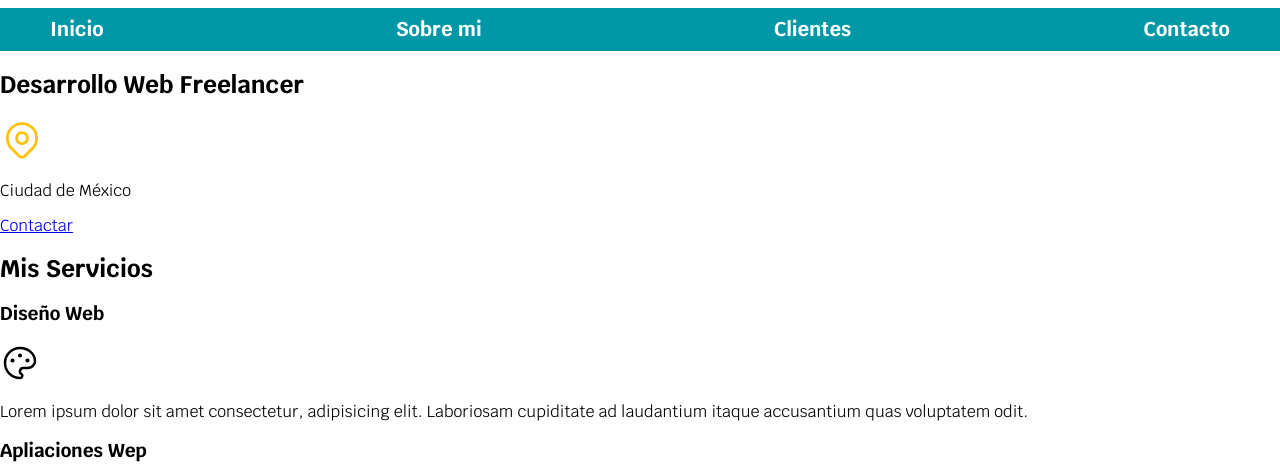
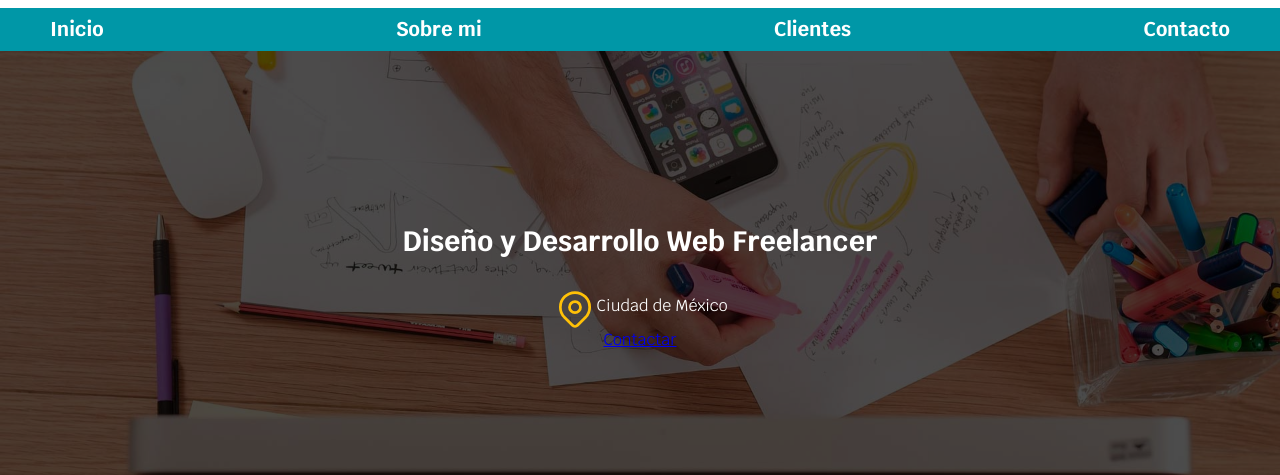
Before and after one commit to Werewolf1200/Freelancer-Site, a website: page index.html in a window 1280 px wide. Shown: the part 87-562 px from the top of the page. Drawn offline with Linux system fonts and the light colour scheme.

Commit message:
Añadiendo estilo CSS a la seccion Hero (Header)

```diff
--- a/css/styles.css
+++ b/css/styles.css
@@ -8,16 +8,33 @@
 
 html {
     font-size: 62.5%;
+    box-sizing: border-box;
 }
+
+*, *:before, *:after {
+    box-sizing: inherit;
+  }
 
 body {
     font-size: 16px; /* 1rem = 10px */
     font-family: 'Krub', sans-serif;
 }
 
-.titulo {
+h1 {
+    font-size: 3.8rem;
+}
+
+h2 {
+    font-size: 2.8rem;
+}
+
+h3 {
+    font-size: 1.8rem;
+}
+
+h1, h2, h3 {
     text-align: center;
-    font-size: 3.8rem;
+
 }
 
 .titulo span {
@@ -25,7 +42,7 @@ body {
 }
 
 .contenedor {
-    width: 120rem;
+    max-width: 120rem;
     margin: 0 auto;
 }
 
@@ -35,7 +52,15 @@ body {
 
 .navegacion-principal {
     display: flex;
-    justify-content: space-between;
+    flex-direction: column;
+    align-items: center;
+}
+
+@media (min-width: 768px) {
+    .navegacion-principal {
+        flex-direction: row;
+        justify-content: space-between;
+    }
 }
 
 .navegacion-principal a {
@@ -50,3 +75,33 @@ body {
     background-color: var(--primario);
     color: var(--negro);
 }
+
+.hero {
+    background-image: url(../img/hero.jpg);
+    background-repeat: no-repeat;
+    background-size: cover;
+    height: 45rem;
+    position: relative;
+}
+
+.contenido-hero {
+    position: absolute;
+    background-color: rgb( 0 0 0 / 70%);
+    width: 100%;
+    height: 100%;
+
+    display: flex;
+    flex-direction: column;
+    align-items: center;
+    justify-content: center;
+}
+
+.contenido-hero h2,
+.contenido-hero p {
+    color: var(--blanco);
+}
+
+.ubicacion {
+    display: flex;
+    align-items: flex-end;
+}
--- a/index.html
+++ b/index.html
@@ -26,17 +26,21 @@
         </nav>
     </div>
 
-    <section>
-        <h2>Desarrollo Web Freelancer</h2>
-        <p>
+    <section class="hero">
+        <div class="contenido-hero">
+            <h2>Diseño y Desarrollo Web <span>Freelancer</span></h2>
+
+            <div class="ubicacion">
                 <svg xmlns="http://www.w3.org/2000/svg" class="icon icon-tabler icon-tabler-map-pin" width="44" height="44" viewBox="0 0 24 24" stroke-width="1.5" stroke="#ffc107" fill="none" stroke-linecap="round" stroke-linejoin="round">
                     <path stroke="none" d="M0 0h24v24H0z" fill="none"/>
                     <circle cx="12" cy="11" r="3" />
                     <path d="M17.657 16.657l-4.243 4.243a2 2 0 0 1 -2.827 0l-4.244 -4.243a8 8 0 1 1 11.314 0z" />
                 </svg>
-        </p>
                 <p>Ciudad de México</p>
+            </div>
+
             <a href="#">Contactar</a>
+        </div>
     </section>
 
     <main>
```
Also changed, not shown: img/hero.jpg (added). Lines whose indentation alone changed are shown as unchanged.
